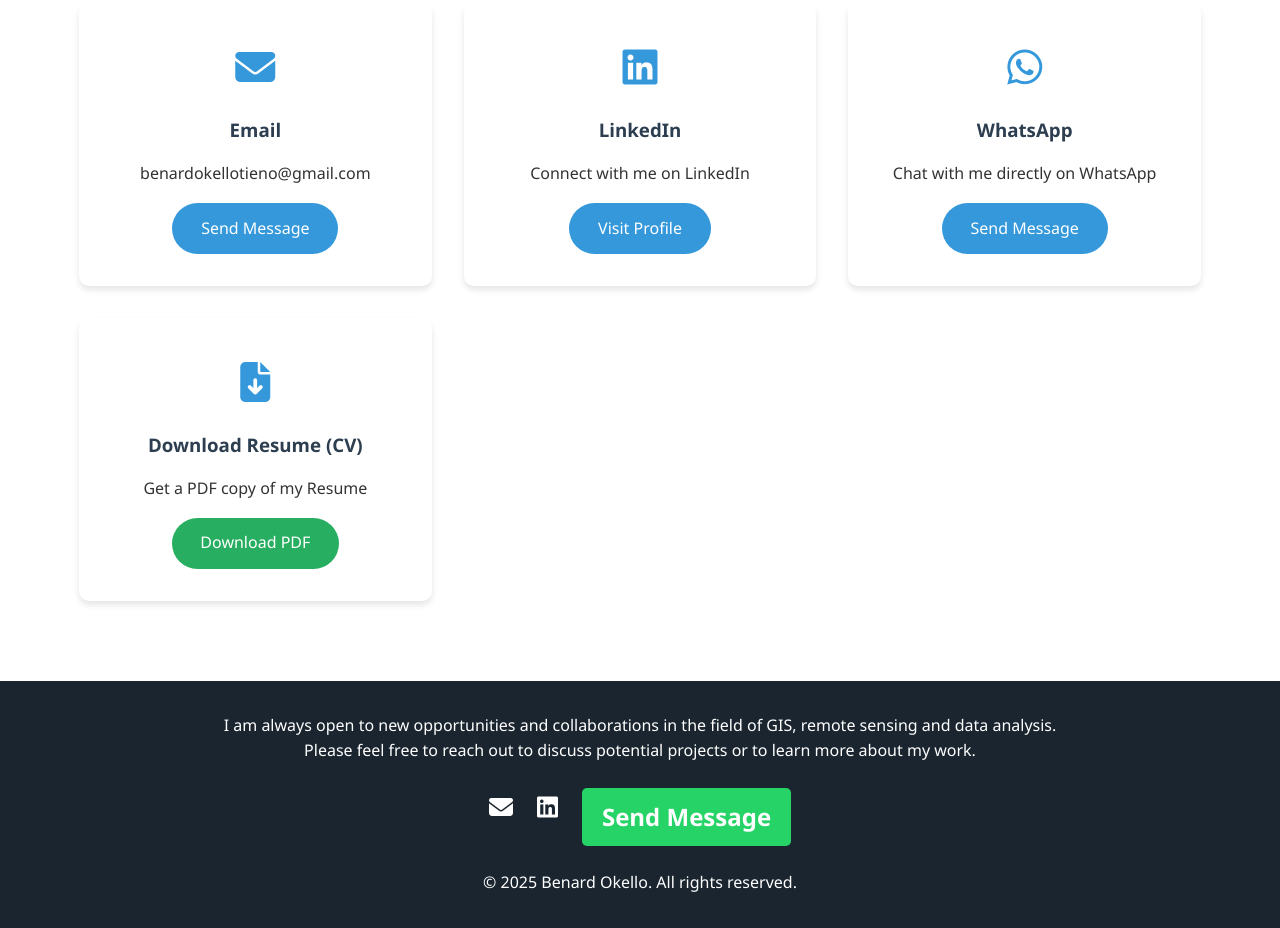
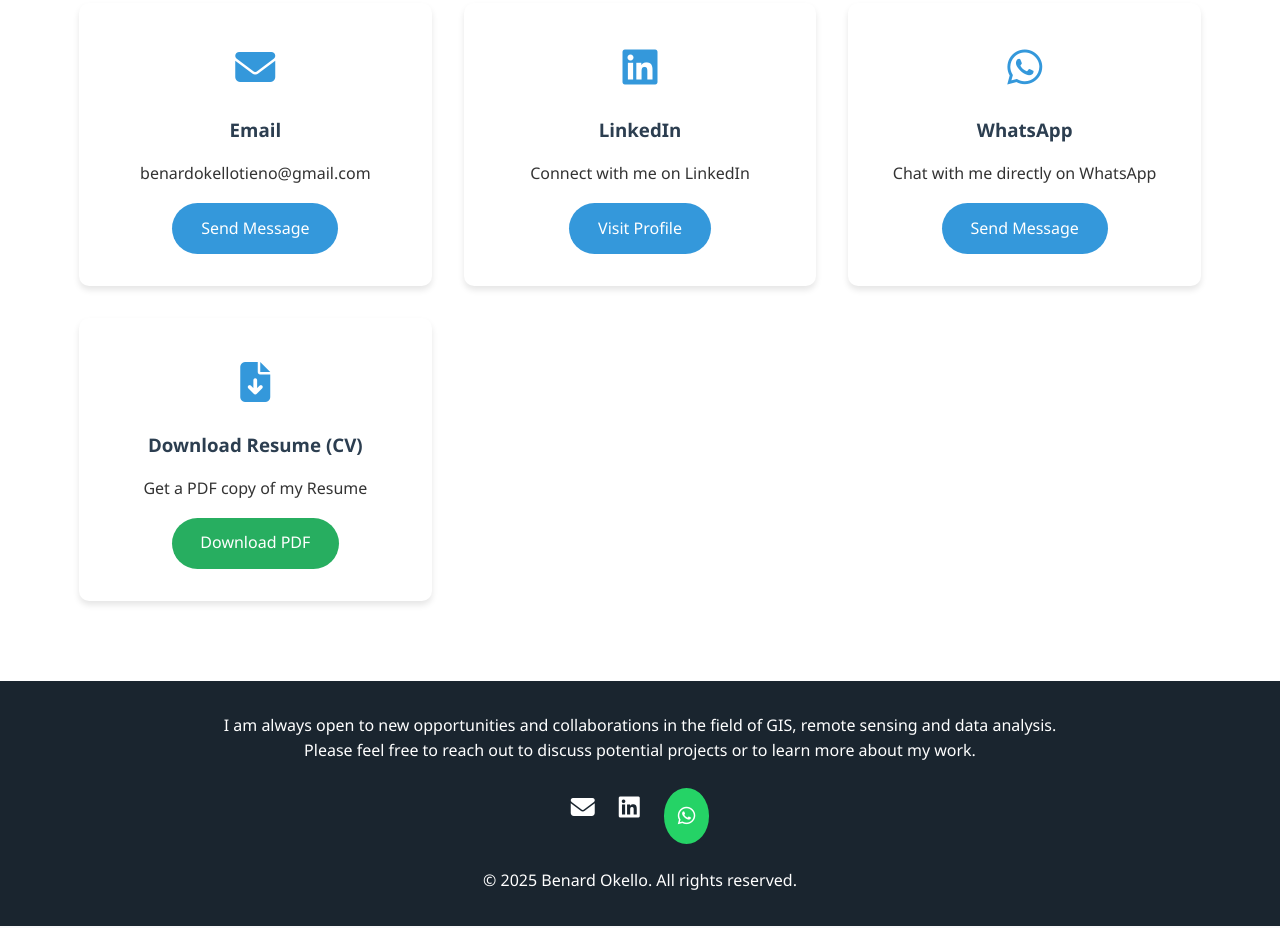
Before and after one commit to Benard10/my-portfolio-website, a plain HTML site: page index.html in a window 1280 px wide. Shown: the part 5493-6421 px from the top of the page. Drawn offline with Linux system fonts and the light colour scheme.

Commit message:
Update index.html

```diff
--- a/index.html
+++ b/index.html
@@ -891,7 +891,8 @@
                 <a href="mailto:benardokellotieno@gmail.com"><i class="fas fa-envelope"></i></a>
                 <a href="https://www.linkedin.com/in/benard-okello-79682a112/" target="_blank"><i class="fab fa-linkedin"></i></a>
                 <a href="https://wa.me/254729482189?text=Hello%20Benard%2C%20I%20saw%20your%20portfolio%20and%20wanted%20to%20connect." target="_blank"
-                   style="background-color: #25D366; color: white; padding: 10px 20px; text-decoration: none; border-radius: 5px; font-weight: bold; display: inline-block;"> Send Message</a>
+                   style="background-color: #25D366; color: white; padding: 12px 14px; text-decoration: none; border-radius: 50%; display: inline-block; font-size: 20px;">
+                   <i class="fab fa-whatsapp"></i></a>
             </div>
             <p>&copy; <script>document.write(new Date().getFullYear())</script> Benard Okello. All rights reserved.</p>
         </div>
```
